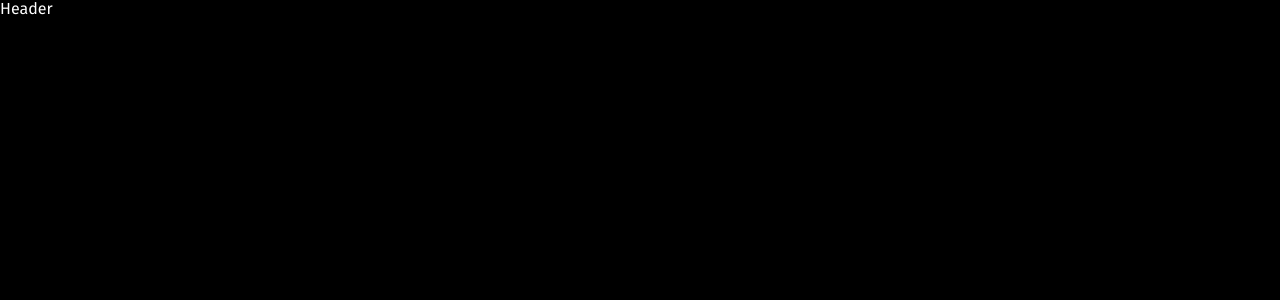
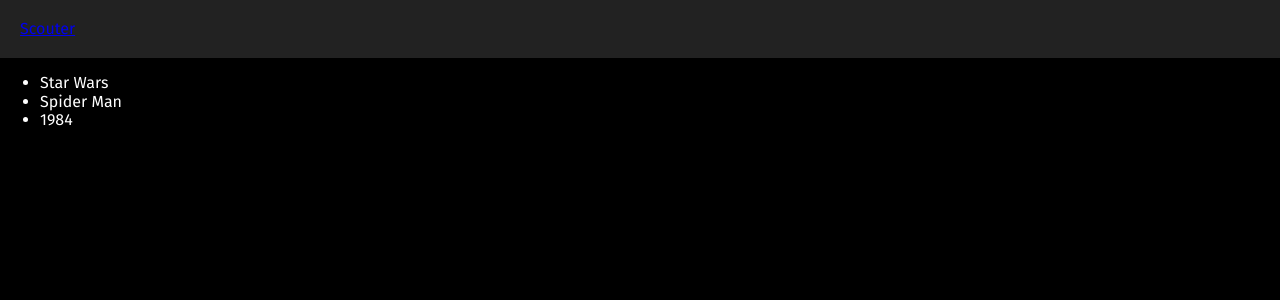
Before and after one commit to makarovas/shopify, a React (Create React App) app: page / in a window 1280 px wide. Shown: the top 300 px of the page. Built offline with nearby package versions, Linux system fonts and the light colour scheme.

Commit message:
add new comp

```diff
--- a/package.json
+++ b/package.json
@@ -1,5 +1,5 @@
 {
-  "name": "CinemaStore",
+  "name": "Scouter",
   "version": "0.1.0",
   "private": true,
   "dependencies": {
--- a/public/index.html
+++ b/public/index.html
@@ -8,7 +8,7 @@
 
   <link href="https://fonts.googleapis.com/css?family=Fira+Sans&display=swap" rel="stylesheet">
   <meta name="theme-color" content="#000000" />
-  <title>Cinema Store</title>
+  <title>Scouter</title>
 </head>
 
 <body>
--- a/src/App.js
+++ b/src/App.js
@@ -1,14 +1,15 @@
-import React, { Component } from 'react';
+import React, { Component, Fragment } from 'react';
 import './index.scss'
 import Header from './Header/Header';
+import MoviesList from './MoviesList/MoviesList';
+
 export class App extends Component {
-
-
   render() {
     return (
-      <div className="App">
+      <Fragment >
         <Header />
-      </div >
+        <MoviesList />
+      </Fragment >
     )
   }
 }
--- a/src/Header/Header.js
+++ b/src/Header/Header.js
@@ -2,8 +2,8 @@
 
 const Header = () => {
 	return (
-		<header>
-			Header
+		<header className='App-header'>
+			<a href='#'>Scouter</a>
 		</header>
 	);
 };
--- /dev/null
+++ b/src/Header/Header.scss
@@ -0,0 +1,5 @@
+.App-header {
+	background-color: #222;
+	padding: 20px;
+	color: white;
+}
--- /dev/null
+++ b/src/MoviesList/MoviesList.js
@@ -0,0 +1,35 @@
+import React, { Component } from 'react'
+
+export default class MoviesList extends Component {
+	constructor(props) {
+		super(props)
+		this.state = {
+			movies: [
+				{
+					id: 1,
+					title: 'Star Wars'
+				},
+				{
+					id: 2,
+					title: 'Spider Man'
+				},
+				{
+					id: 3,
+					title: '1984'
+				},
+			]
+		}
+	}
+
+	render() {
+		return (
+			<ul>
+				{this.state.movies.map((movie) => (
+					<li key={movie.id}>
+						{movie.title}
+					</li>
+				))}
+			</ul>
+		)
+	}
+}
--- a/src/index.scss
+++ b/src/index.scss
@@ -1,3 +1,4 @@
+@import './Header/Header.scss';
 body {
 	color: white;
 	background: black;
```
